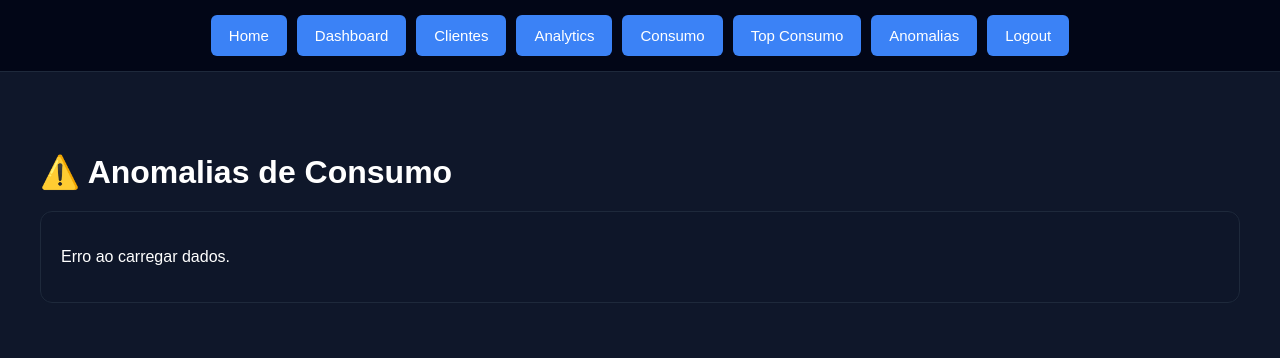
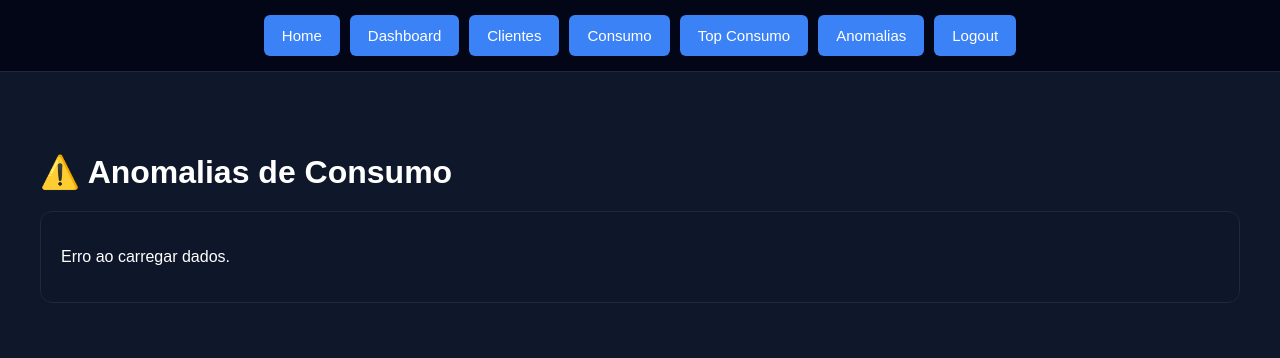
Before and after one commit to Lussandrorj2/energy-analytics-api, a Django app: page /anomalias/ in a window 1280 px wide. Shown: the part 62-420 px from the top of the page. Run offline with Django 5.2, Linux system fonts and the light colour scheme; the visitor is signed in with stand-in values (Sample User, id 1); data that the repository does not hold is empty.

Commit message:
chore: remove page analytics from base.html

```diff
--- a/config/templates/base.html
+++ b/config/templates/base.html
@@ -239,7 +239,6 @@
 
         <a href="{% url 'dashboard' %}">Dashboard</a>
         <a href="{% url 'clientes' %}">Clientes</a>
-        <a href="{% url 'analytics' %}">Analytics</a>
         <a href="{% url 'consumo' %}">Consumo</a>
         <a href="{% url 'top_consumidores_page' %}">Top Consumo</a>
         <a href="{% url 'anomalias_page' %}">Anomalias</a>
```
